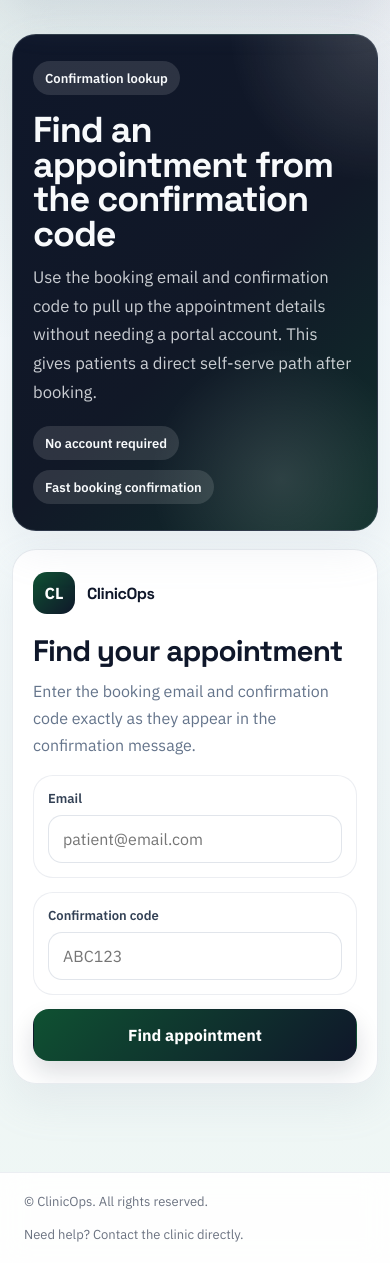
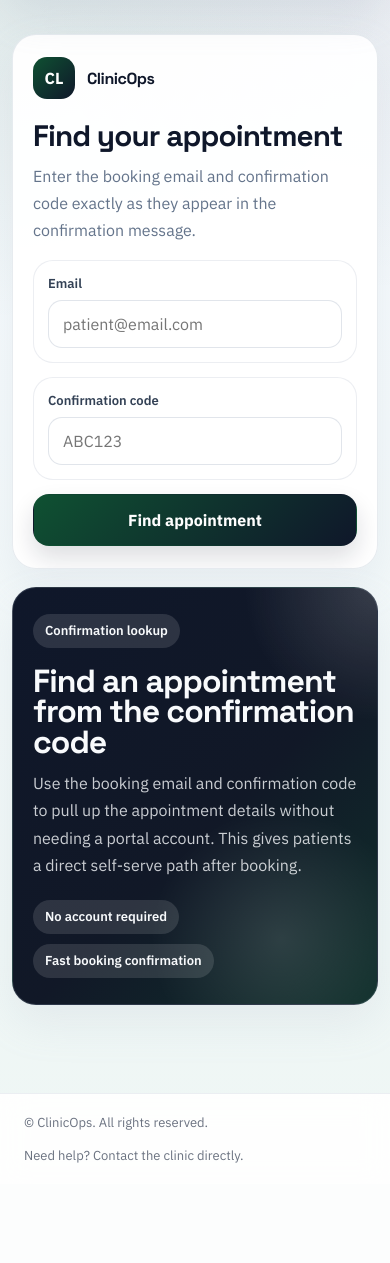
Before and after one commit to pinoyvaautomation/Clinicops, a Django app: page /appointments/lookup/ in a window 390 px wide. Shown: the part 74-1337 px from the top of the page. After the commit the page ends 1237 px from the top, so only its background shows below. Run offline with Django 5.2, Linux system fonts and the light colour scheme; parts of the project's set-up code (start-up, migrations or seed data) failed here and were passed over.

Commit message:
Prioritize public forms on mobile

```diff
--- a/templates/public_shell.html
+++ b/templates/public_shell.html
@@ -407,6 +407,25 @@
           grid-template-columns: 1fr;
         }
       }
+      @media (max-width: 820px) {
+        .panel {
+          order: 1;
+        }
+        .hero {
+          order: 2;
+          padding-top: 26px;
+          padding-bottom: 26px;
+        }
+        .hero h1 {
+          font-size: clamp(2rem, 8vw, 3rem);
+        }
+        .hero-copy {
+          font-size: 1rem;
+        }
+        .hero-points {
+          display: none;
+        }
+      }
       @media (max-width: 720px) {
         .field-grid {
           grid-template-columns: 1fr;
```
